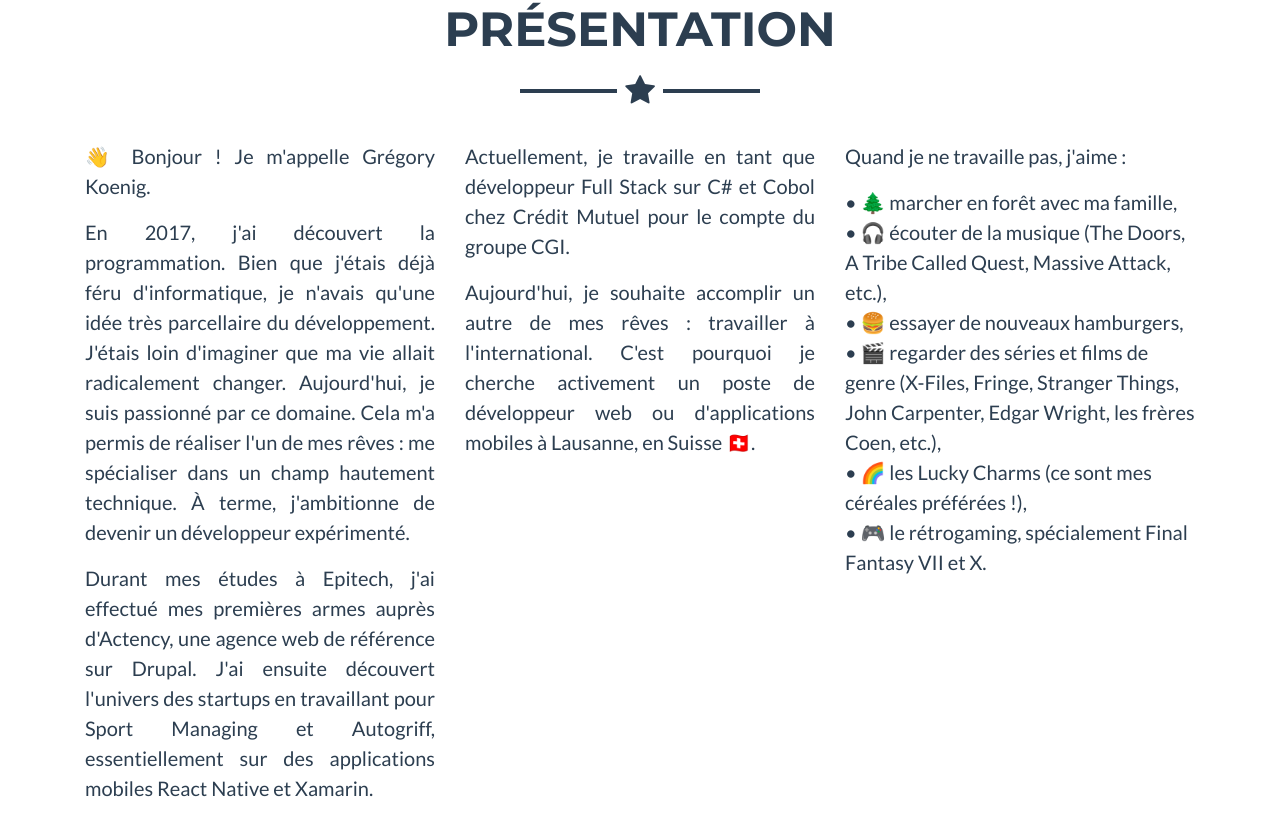
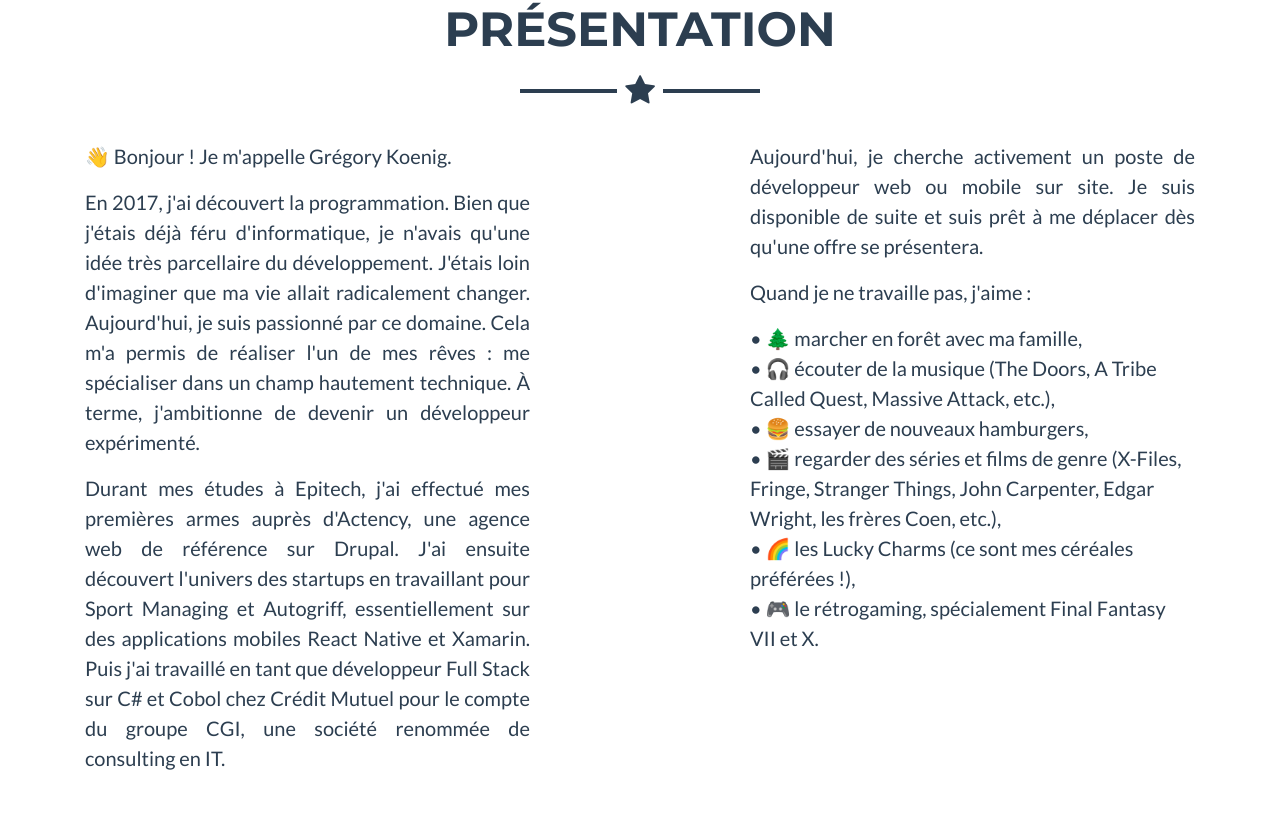
Before and after one commit to gregory-koenig/gregory-koenig.github.io, a plain HTML site: page index.html in a window 1280 px wide. Shown: the part 1000-1823 px from the top of the page. Drawn offline with Linux system fonts and the light colour scheme.

Commit message:
Update description

```diff
--- a/index.html
+++ b/index.html
@@ -113,47 +113,37 @@
             <hr class="star-dark mb-5">
 
             <div class="row">
-                <div class="col-lg-4 mr-auto">
+                <div class="col-lg-5 mr-auto">
                     <p class="lead text-justify">
                         👋 Bonjour ! Je m'appelle Grégory Koenig.
                     </p>
 
                     <p class="lead text-justify">
                         En 2017, j'ai découvert la programmation. Bien que j'étais déjà féru d'informatique, je n'avais
-                        qu'une idée très
-                        parcellaire du développement. J'étais loin d'imaginer que ma vie allait radicalement changer.
-                        Aujourd'hui, je suis
-                        passionné par ce domaine. Cela m'a permis de réaliser l'un de mes rêves : me spécialiser dans un
-                        champ hautement
-                        technique. À terme, j'ambitionne de devenir un développeur expérimenté.
+                        qu'une idée très parcellaire du développement. J'étais loin d'imaginer que ma vie allait
+                        radicalement changer.
+                        Aujourd'hui, je suis passionné par ce domaine. Cela m'a permis de réaliser l'un de mes rêves :
+                        me spécialiser dans un champ hautement technique. À terme, j'ambitionne de devenir un
+                        développeur expérimenté.
                     </p>
 
                     <p class="lead text-justify">
                         Durant mes études à Epitech, j'ai effectué mes premières armes auprès d'Actency, une agence web
-                        de référence sur
-                        Drupal.
+                        de référence sur Drupal.
                         J'ai ensuite découvert l'univers des startups en travaillant pour Sport Managing et Autogriff,
-                        essentiellement sur
-                        des
-                        applications mobiles React Native et Xamarin.
+                        essentiellement sur des
+                        applications mobiles React Native et Xamarin. Puis j'ai travaillé en tant que développeur Full
+                        Stack sur C# et Cobol
+                        chez Crédit Mutuel pour le compte du groupe CGI, une société renommée de consulting en IT.
                     </p>
                 </div>
 
-                <div class="col-lg-4 mr-auto">
+                <div class="col-lg-5 ml-auto">
                     <p class="lead text-justify">
-                        Actuellement, je travaille en tant que développeur Full Stack sur C# et Cobol chez Crédit Mutuel
-                        pour le compte du
-                        groupe CGI.
+                        Aujourd'hui, je cherche activement un poste de développeur web ou mobile sur site. Je suis
+                        disponible de suite et suis prêt à me déplacer dès qu'une offre se présentera.
                     </p>
 
-                    <p class="lead text-justify">
-                        Aujourd'hui, je souhaite accomplir un autre de mes rêves : travailler à l'international. C'est
-                        pourquoi je cherche
-                        activement un poste de développeur web ou d'applications mobiles à Lausanne, en Suisse 🇨🇭.
-                    </p>
-                </div>
-
-                <div class="col-lg-4 ml-auto">
                     <p class="lead text-justify">
                         Quand je ne travaille pas, j'aime :
                     </p>
```
Also changed, not shown: en/index.html (+9 -14 lines).
